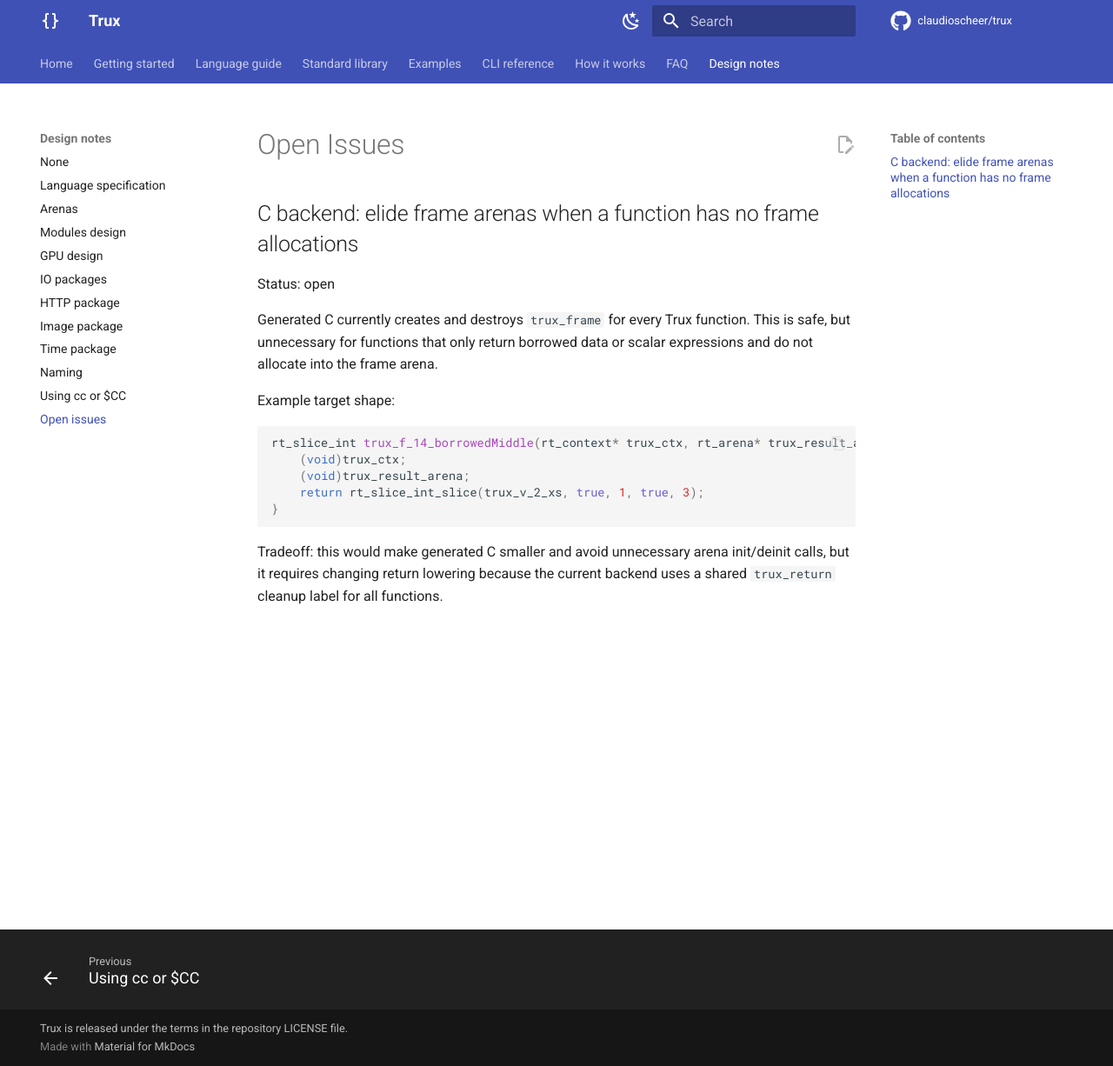
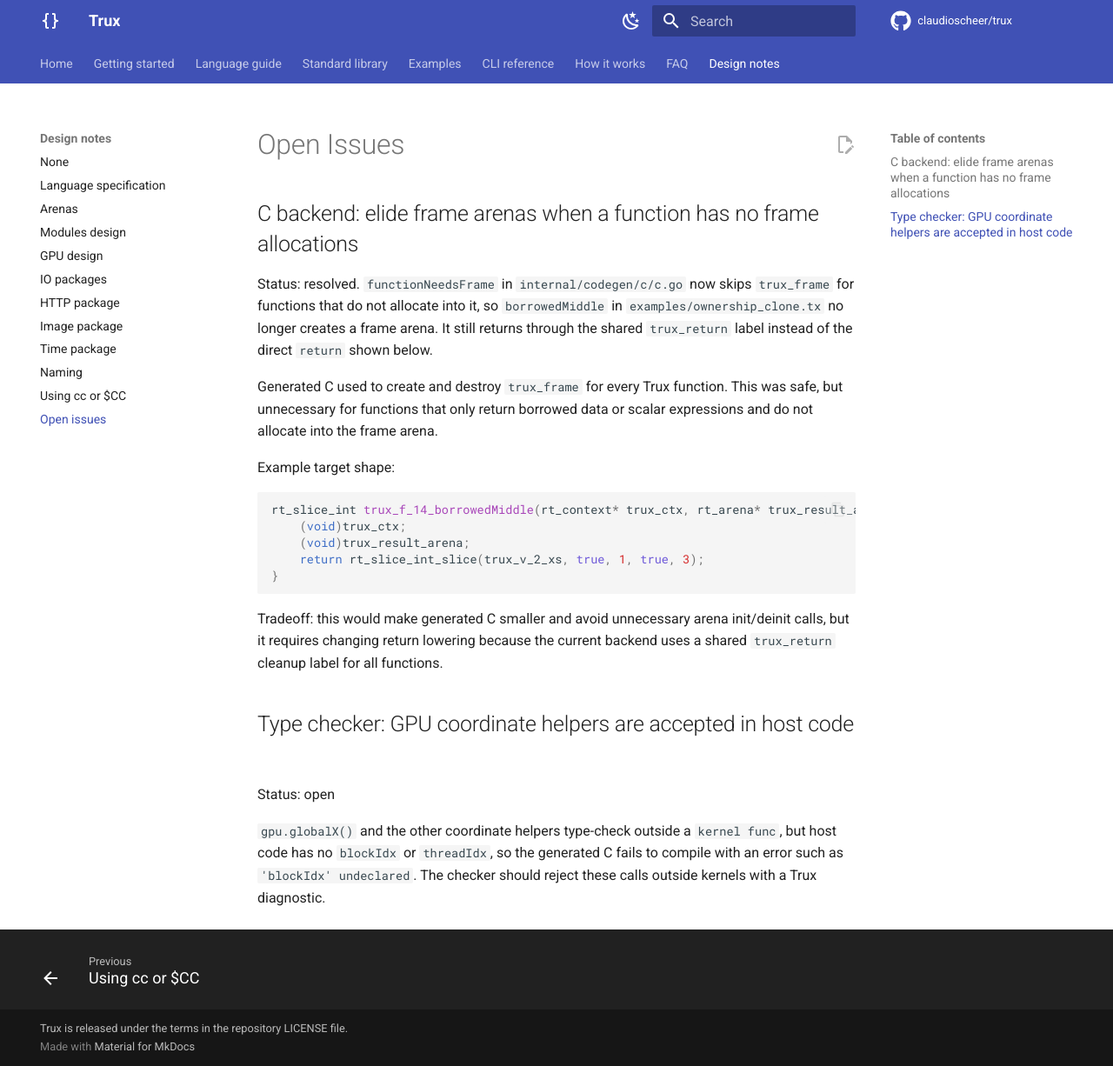
Before and after one commit to claudioscheer/trux, an MkDocs documentation site: the page built from docs/OPEN_ISSUES.md, in a window 1280 px wide and 1226 px high. Shown: the whole window at 87% size. Built offline with MkDocs 1.6.1 and Material for MkDocs 9.7.7, drawn with Linux system fonts in a browser that asks for light colours; comment, search, counter and statistics services are not loaded.

Commit message:
docs: make design-note links work on the site; update open issues
Point example links in HTTP.md, IMAGE.md and SPECS.md at GitHub URLs so
they resolve both on GitHub and in the generated site. Mark the
frame-arena issue resolved and record that GPU coordinate helpers are
accepted in host code.

````diff
--- a/docs/OPEN_ISSUES.md
+++ b/docs/OPEN_ISSUES.md
@@ -2,9 +2,9 @@
 
 ## C backend: elide frame arenas when a function has no frame allocations
 
-Status: open
+Status: resolved. `functionNeedsFrame` in `internal/codegen/c/c.go` now skips `trux_frame` for functions that do not allocate into it, so `borrowedMiddle` in `examples/ownership_clone.tx` no longer creates a frame arena. It still returns through the shared `trux_return` label instead of the direct `return` shown below.
 
-Generated C currently creates and destroys `trux_frame` for every Trux function. This is safe, but unnecessary for functions that only return borrowed data or scalar expressions and do not allocate into the frame arena.
+Generated C used to create and destroy `trux_frame` for every Trux function. This was safe, but unnecessary for functions that only return borrowed data or scalar expressions and do not allocate into the frame arena.
 
 Example target shape:
 
@@ -17,3 +17,9 @@ rt_slice_int trux_f_14_borrowedMiddle(rt_context* trux_ctx, rt_arena* trux_resul
 ```
 
 Tradeoff: this would make generated C smaller and avoid unnecessary arena init/deinit calls, but it requires changing return lowering because the current backend uses a shared `trux_return` cleanup label for all functions.
+
+## Type checker: GPU coordinate helpers are accepted in host code
+
+Status: open
+
+`gpu.globalX()` and the other coordinate helpers type-check outside a `kernel func`, but host code has no `blockIdx` or `threadIdx`, so the generated C fails to compile with an error such as `'blockIdx' undeclared`. The checker should reject these calls outside kernels with a Trux diagnostic.
````
Also changed, not shown: docs/HTTP.md (+1 -1 lines), docs/IMAGE.md (+1 -1 lines), docs/SPECS.md (+1 -1 lines).
